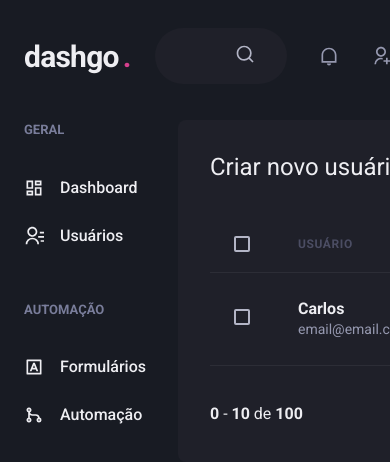
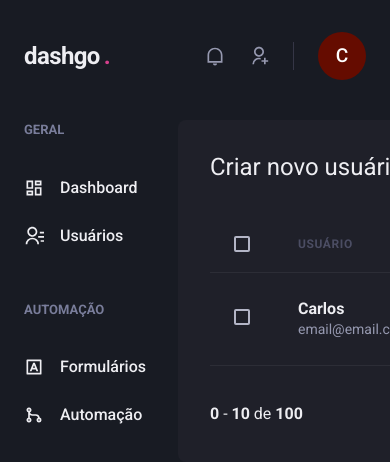
Before and after one commit to carlos-hr/dashgo, a Next.js app: page /users in a window 390 px wide. Shown: the top 462 px of the page. Built offline with nearby package versions, Linux system fonts and the light colour scheme.

Commit message:
fix(header): adjusting header mobile

```diff
--- a/src/components/Header/components/Logo.tsx
+++ b/src/components/Header/components/Logo.tsx
@@ -2,7 +2,12 @@
 
 const Logo = () => {
   return (
-    <Text fontSize="3xl" fontWeight="bold" letterSpacing="tight" w="64">
+    <Text
+      fontSize={["2xl", "3xl"]}
+      fontWeight="bold"
+      letterSpacing="tight"
+      w="64"
+    >
       dashgo
       <Text as="span" ml="1" color="pink.500">
         .
--- a/src/components/Header/components/NotificationsNav.tsx
+++ b/src/components/Header/components/NotificationsNav.tsx
@@ -4,9 +4,9 @@
 const NotificationsNav = () => {
   return (
     <HStack
-      spacing="8"
-      mx="8"
-      pr="8"
+      spacing={["6", "8"]}
+      mx={["6", "8"]}
+      pr={["6", "8"]}
       py="1"
       color="gray.300"
       borderRightWidth={1}
--- a/src/components/Header/components/Profile.tsx
+++ b/src/components/Header/components/Profile.tsx
@@ -1,14 +1,19 @@
 import { Avatar, Box, Flex, Text } from "@chakra-ui/react";
 
-const Profile = () => {
+interface ProfileProps {
+  showProfileData: boolean;
+}
+const Profile = ({ showProfileData = true }: ProfileProps) => {
   return (
     <Flex align="center">
+      {showProfileData && (
         <Box mr="4" textAlign="right">
           <Text>Carlos Henrique</Text>
           <Text color="gray.300" fontSize="small">
             email@email.com
           </Text>
         </Box>
+      )}
 
       <Avatar size="md" name="ch" />
     </Flex>
--- a/src/components/Header/index.tsx
+++ b/src/components/Header/index.tsx
@@ -1,10 +1,15 @@
-import { Flex } from "@chakra-ui/react";
+import { Flex, useBreakpointValue } from "@chakra-ui/react";
 import Logo from "./components/Logo";
 import NotificationsNav from "./components/NotificationsNav";
 import Profile from "./components/Profile";
 import Searchbox from "./components/Searchbox";
 
 const Header = () => {
+  const isDesktop = useBreakpointValue({
+    base: false,
+    lg: true,
+  });
+
   return (
     <Flex
       as="header"
@@ -17,11 +22,11 @@
       align="center"
     >
       <Logo />
-      <Searchbox />
+      {isDesktop && <Searchbox />}
 
       <Flex align="center" ml="auto">
         <NotificationsNav />
-        <Profile />
+        <Profile showProfileData={isDesktop} />
       </Flex>
     </Flex>
   );
```
Lines whose indentation alone changed are shown as unchanged.
